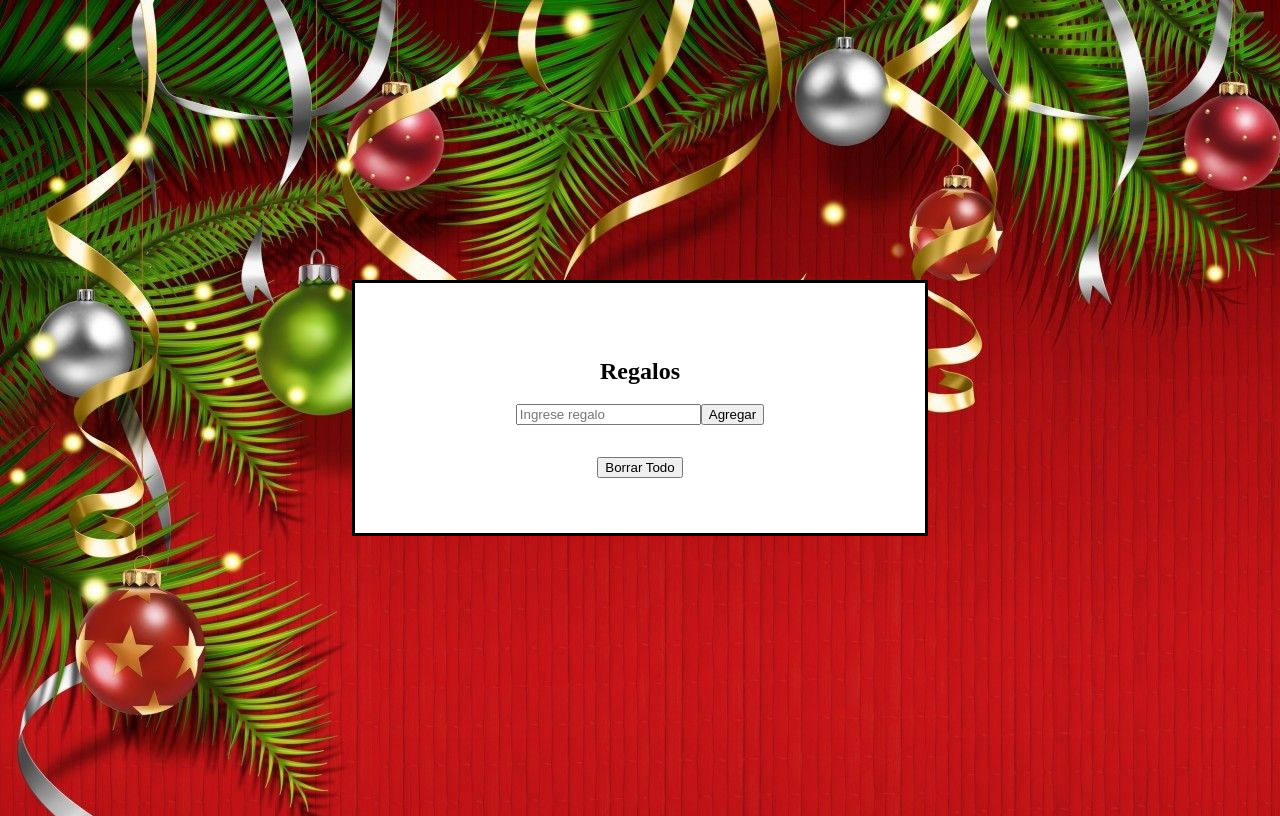
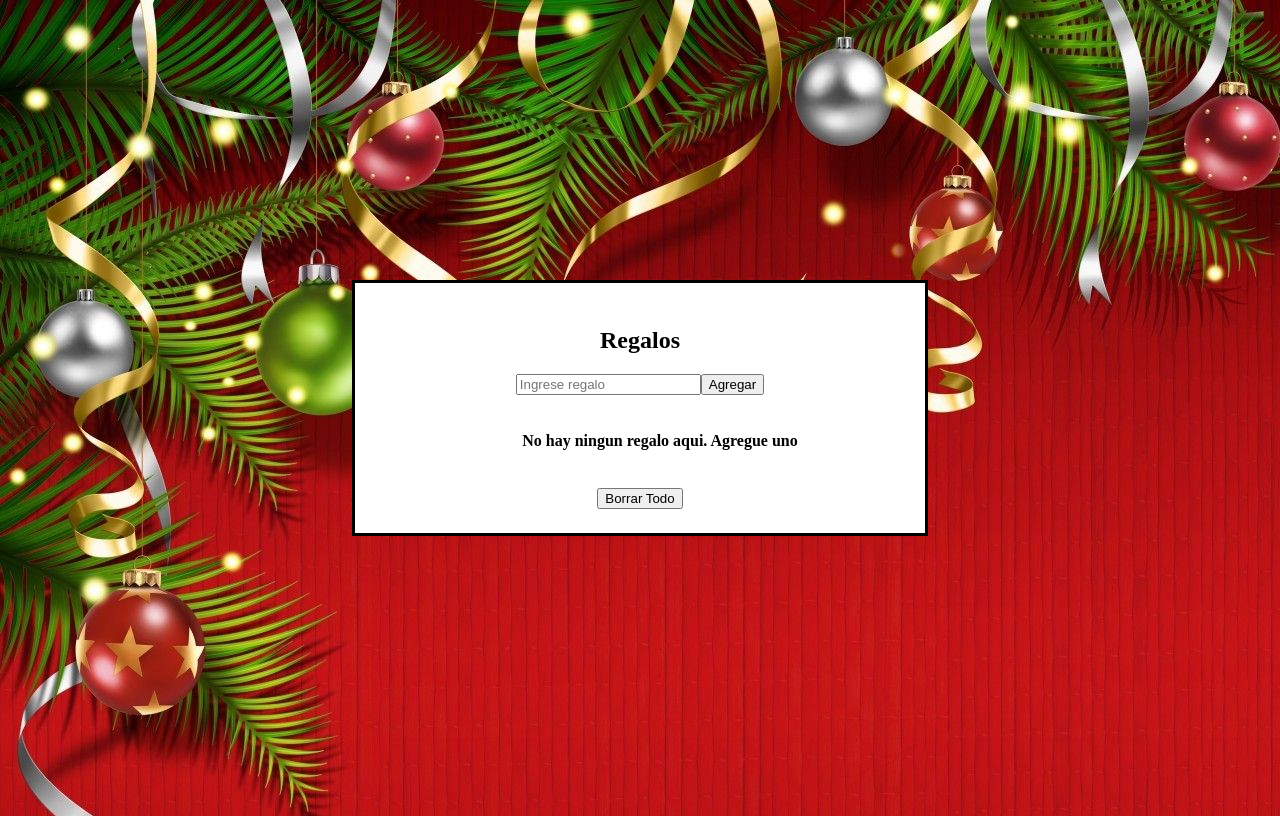
Before and after one commit to HugoRadulovich/adviency, a React (Vite) app: page / in a window 1280 px wide. Both pictures are taken after a click on the button "Borrar Todo". Built offline with nearby package versions, Linux system fonts and the light colour scheme.

Commit message:
agregue funcion para que cuando no haya regalos se informe por pantalla

```diff
--- a/src/AdviencyApp.jsx
+++ b/src/AdviencyApp.jsx
@@ -52,13 +52,16 @@ export const AdviencyApp = () => {
     }
 
 
+
+
+
     return (
         <>
             <div className="aa">
                 <div className="container">
                     <div className="box">
                         <h2>Regalos</h2>
-                        <RegaloAdd onNewRegalo = {handleNewRegalo }/>
+                        <RegaloAdd onNewRegalo = {handleNewRegalo}/>
                         <RegaloList regalos={regalos} onDelete={handleDeleteRegalo}/>
                         <button onClick={handleDeleteTodo}>Borrar Todo</button>
                     </div>
--- a/src/components/RegaloAdd.jsx
+++ b/src/components/RegaloAdd.jsx
@@ -1,3 +1,4 @@
+import { regalosReducer } from "../helpers/regalosReducer";
 import { useForm } from "../hooks/useForm";
 
 
@@ -25,6 +26,8 @@ export const RegaloAdd = ({onNewRegalo}) => {
         onResetForm();
     }
 
+
+
     return (
         <form onSubmit={onFormSubmit}>
                             <input
--- a/src/components/RegaloList.jsx
+++ b/src/components/RegaloList.jsx
@@ -3,10 +3,14 @@
 
 export const RegaloList = ({regalos, onDelete}) => {
     return (
+
         <>
+
             <ul>
-                {
-                    regalos.map(regalo =>
+
+                {  regalos.length !== 0
+
+                    ? regalos.map(regalo =>
                         <li key={regalo.id}>{regalo.description}
                         <button className="but" onClick={() => onDelete(regalo.id)}>X</button>
                         </li>
@@ -14,6 +18,7 @@ export const RegaloList = ({regalos, onDelete}) => {
 
 
                     )
+                : <h4>No hay ningun regalo aqui. Agregue uno</h4>
                 }
             </ul>
         </>
```
